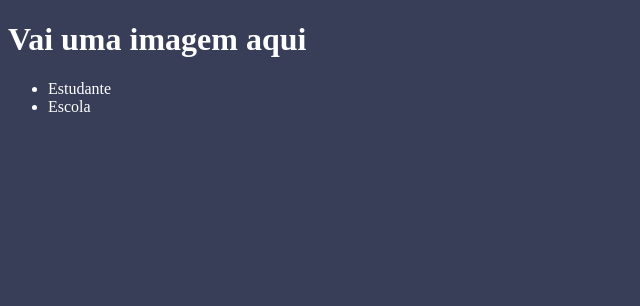
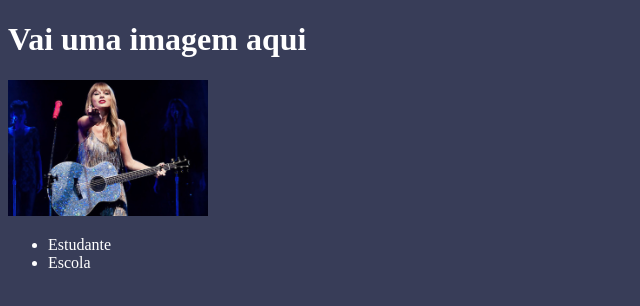
Before and after one commit to niisantanaaa/SiteEscola, a plain HTML site: page index.html in a window 1280 px wide. Shown: the whole page, without its empty margins (0-640 px from the left). Drawn offline with Linux system fonts and the light colour scheme.

Commit message:
Add files via upload

```diff
--- a/index.html
+++ b/index.html
@@ -7,17 +7,17 @@
     <title>Página Web</title>
     <link rel="stylesheet" href="style.css">
 </head>
-<body>
+<header>
     <h1>Vai uma imagem aqui</h1>
+    <img class="cantora" src="taylor-swift-destaque1-920x625.jpg" alt="taylor swift">
 
-    <ul>
+ <ul>
     <li>Estudante</li>
     <li>Escola</li>
 
 
 
-
 </ul>
 
-</body>
+</header>
 </html>
--- a/style.css
+++ b/style.css
@@ -2,3 +2,9 @@ body {
     background-color: #383d58;
     color: white
 }
+.cantora{
+   width: 200px;
+   position: relativo;
+   top: 50px;
+   left: 150px;
+}
```
Also changed, not shown: taylor-swift-destaque1-920x625.jpg (added).
